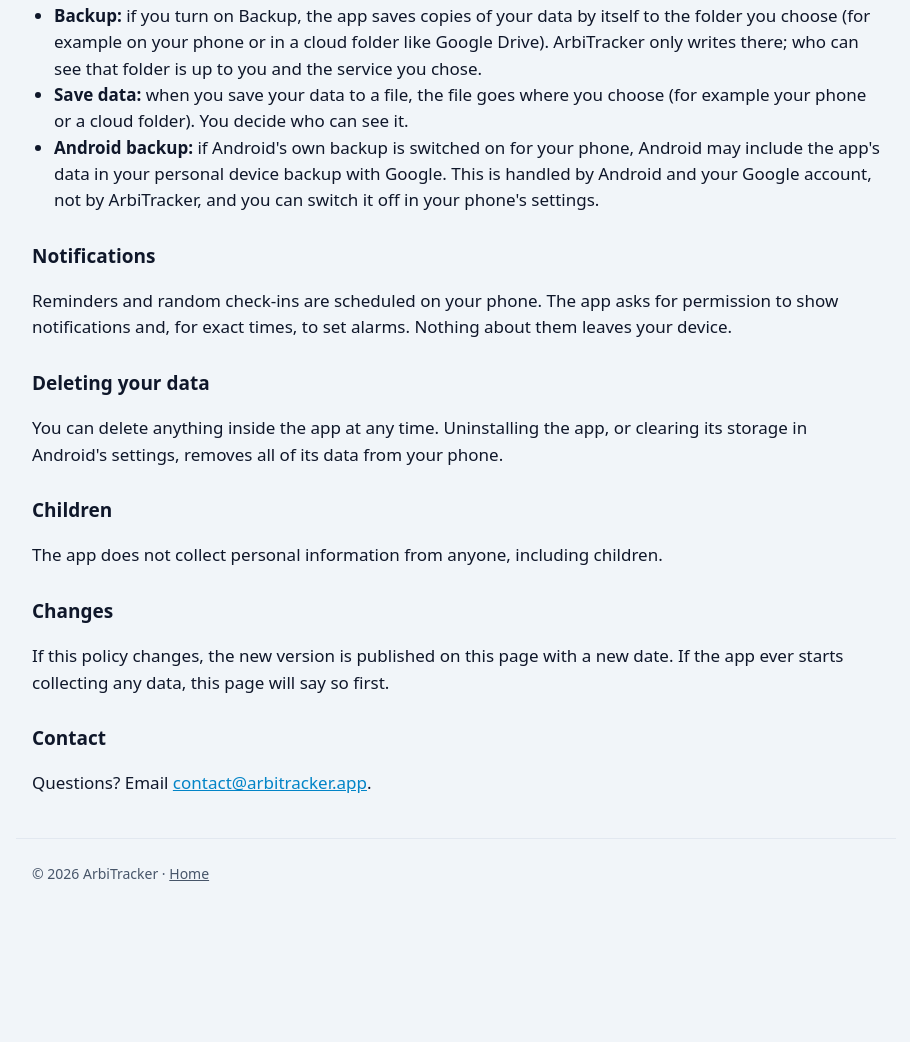
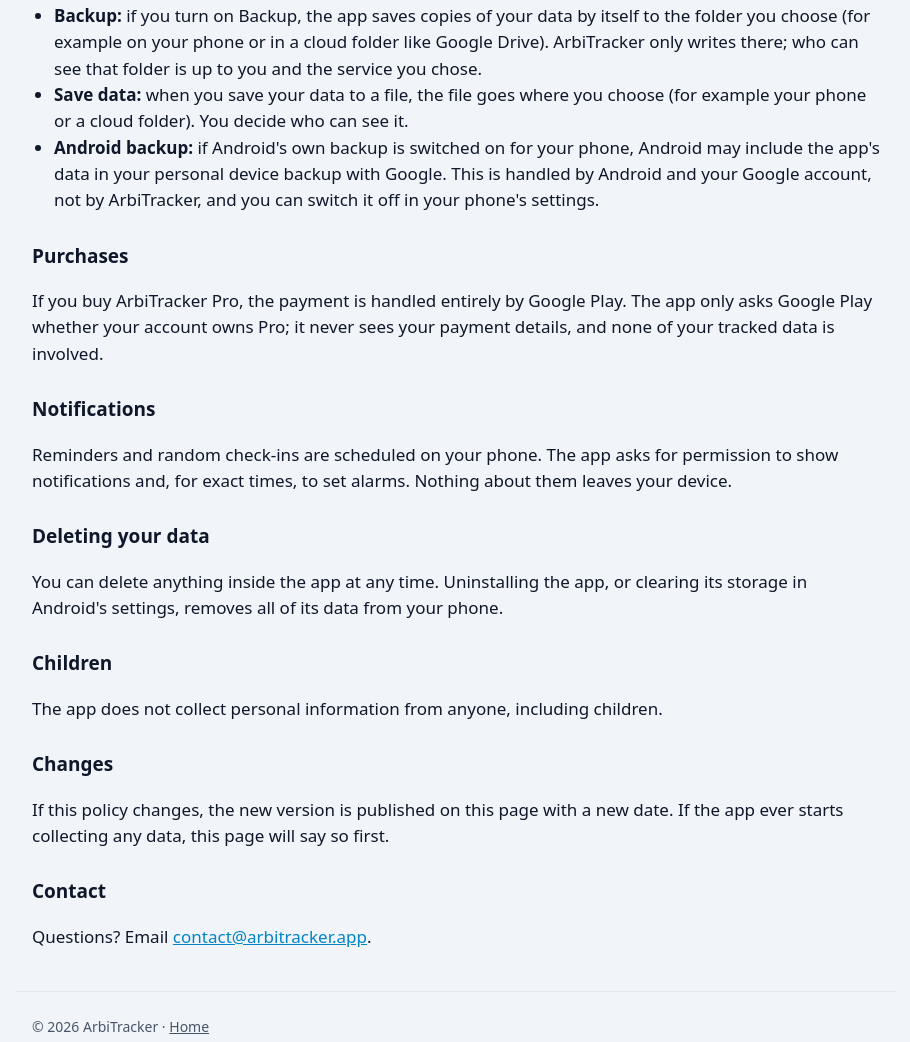
Before and after one commit to nietzschis/ArbiTracker-site, a plain HTML site: page privacy.html in a window 1280 px wide. Shown: the part 686-1728 px from the top of the page, without its empty margins (184-1094 px from the left). Before the commit the page ends 1618 px from the top, so only its background shows below. Drawn offline with Linux system fonts and the light colour scheme.

Commit message:
privacy update

```diff
--- a/privacy.html
+++ b/privacy.html
@@ -37,6 +37,9 @@
       <li><strong>Android backup:</strong> if Android's own backup is switched on for your phone, Android may include the app's data in your personal device backup with Google. This is handled by Android and your Google account, not by ArbiTracker, and you can switch it off in your phone's settings.</li>
     </ul>
 
+    <h2>Purchases</h2>
+    <p>If you buy ArbiTracker Pro, the payment is handled entirely by Google Play. The app only asks Google Play whether your account owns Pro; it never sees your payment details, and none of your tracked data is involved.</p>
+
     <h2>Notifications</h2>
     <p>Reminders and random check-ins are scheduled on your phone. The app asks for permission to show notifications and, for exact times, to set alarms. Nothing about them leaves your device.</p>
 
```
